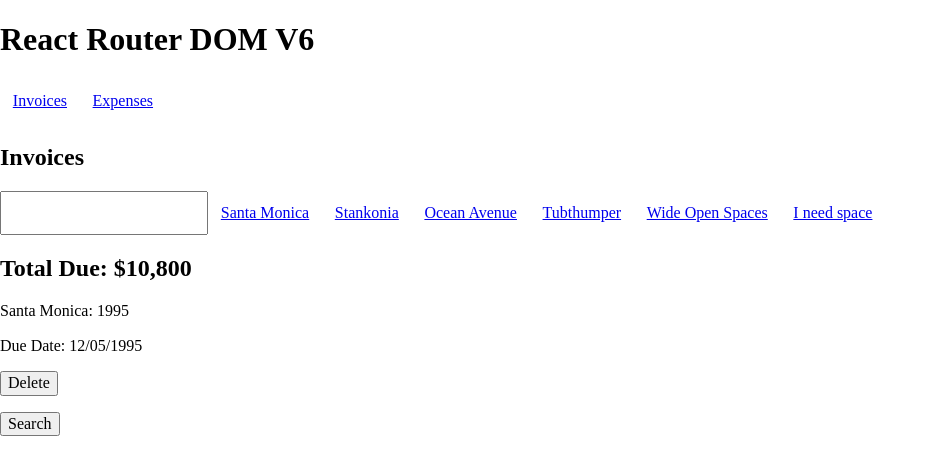
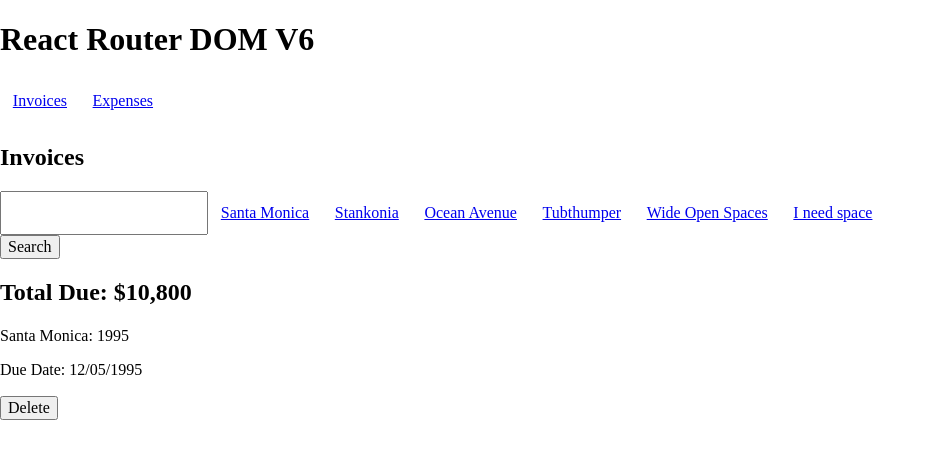
Before and after one commit to mmrosatab/Learn-More-About-React-Router-Dom-V6, a React (Create React App) app in the folder react-router-dom-v6/: page /invoices/1995 in a window 1280 px wide. Shown: the top 474 px of the page, without its empty margins (0-936 px from the left). Built offline with nearby package versions, Linux system fonts and the light colour scheme.

Commit message:
Refactor: Improved of handleClick function

```diff
--- a/react-router-dom-v6/src/routes/invoices.js
+++ b/react-router-dom-v6/src/routes/invoices.js
@@ -9,11 +9,10 @@ export default function Invoices() {
   let [inputValue, setInputValue] = useState("");
 
   function handleClick() {
-    if (inputValue) {
-      setSearchParams({ filter: inputValue });
-    } else {
-      setSearchParams({});
-    }
+    if (inputValue.length === 0) return true;
+    return inputValue.length > 0
+      ? setSearchParams({ filter: inputValue })
+      : setSearchParams({});
   }
 
   function handleChange(event) {
@@ -26,6 +25,13 @@ export default function Invoices() {
     }
   }
 
+  function searchInvoice(invoice) {
+    let filter = searchParams.get("filter");
+    if (!filter) return true;
+    let name = invoice.name.toLowerCase();
+    return name.startsWith(filter.toLowerCase());
+  }
+
   return (
     <>
       <section>
@@ -36,12 +42,7 @@ export default function Invoices() {
             onChange={(event) => handleChange(event)}
           />
           {invoices
-            .filter((invoice) => {
-              let filter = searchParams.get("filter");
-              if (!filter) return true;
-              let name = invoice.name.toLowerCase();
-              return name.startsWith(filter.toLowerCase());
-            })
+            .filter((invoice) => searchInvoice(invoice))
             .map((invoice) => (
               <NavLink
                 className="links-style"
@@ -52,9 +53,9 @@ export default function Invoices() {
               </NavLink>
             ))}
         </nav>
+        <button onClick={() => handleClick()}>Search</button>
         <Outlet />
       </section>
-      <button onClick={() => handleClick()}>Search</button>
     </>
   );
 }
```
